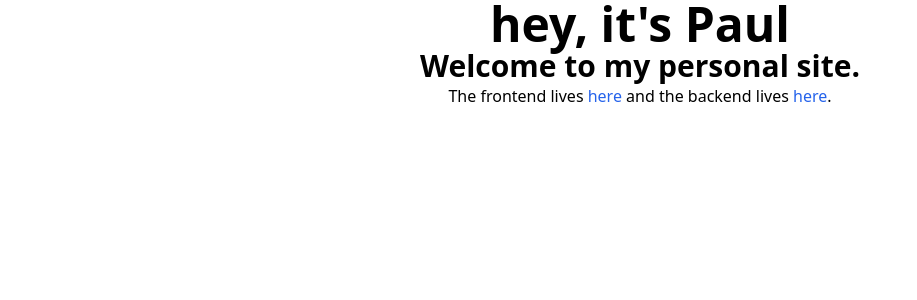
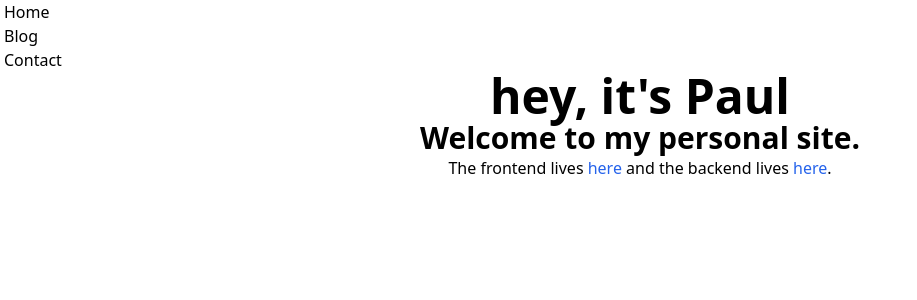
Before and after one commit to heyitspaul/heyitspaul.dev, a SvelteKit app: page / in a window 1280 px wide. Shown: the top 300 px of the page, without its empty margins (0-917 px from the left). Built offline with nearby package versions, Linux system fonts and the light colour scheme.

Commit message:
Add navbar

```diff
--- a/src/routes/+layout.svelte
+++ b/src/routes/+layout.svelte
@@ -1,5 +1,33 @@
 <script>
     import '../app.css';
+
+    const menu_links = [
+        {
+            name: 'Home',
+            link: '/'
+        },
+        {
+            name: 'Blog',
+            link: '/blog'
+        },
+        {
+            name: 'Contact',
+            link: '/contact'
+        }
+    ];
 </script>
 
-<slot />
+<div class="container mx-auto">
+    <div class="navbar bg-base-100">
+        <div class="flex-1"></div>
+        <div class="flex-none">
+            <ul class="menu menu-horizontal px-1">
+                {#each menu_links as link}
+                    <li><a href={link.link}>{link.name}</a></li>
+                {/each}
+            </ul>
+        </div>
+    </div>
+
+    <slot />
+</div>
```
Also changed, not shown: src/routes/+page.svelte (indentation only), 1 other file (tests, documents, lock files or other folders).
